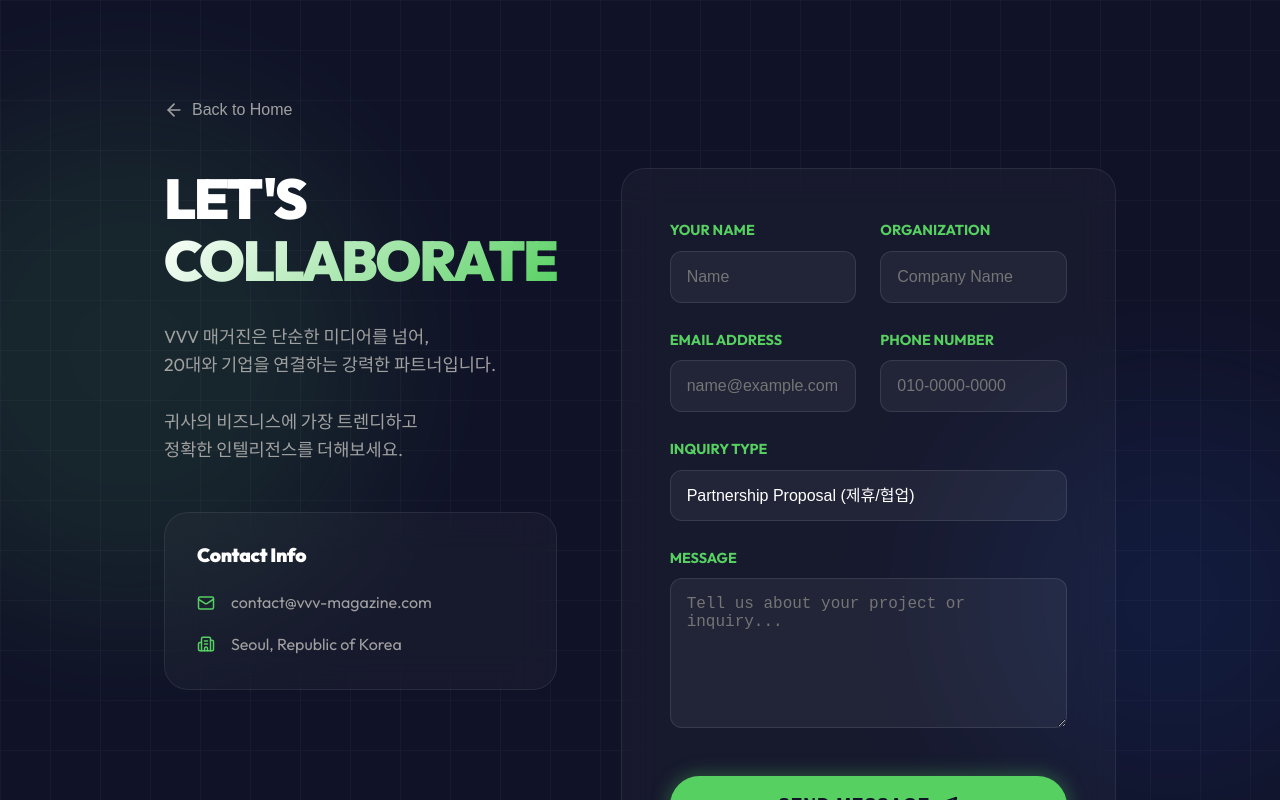
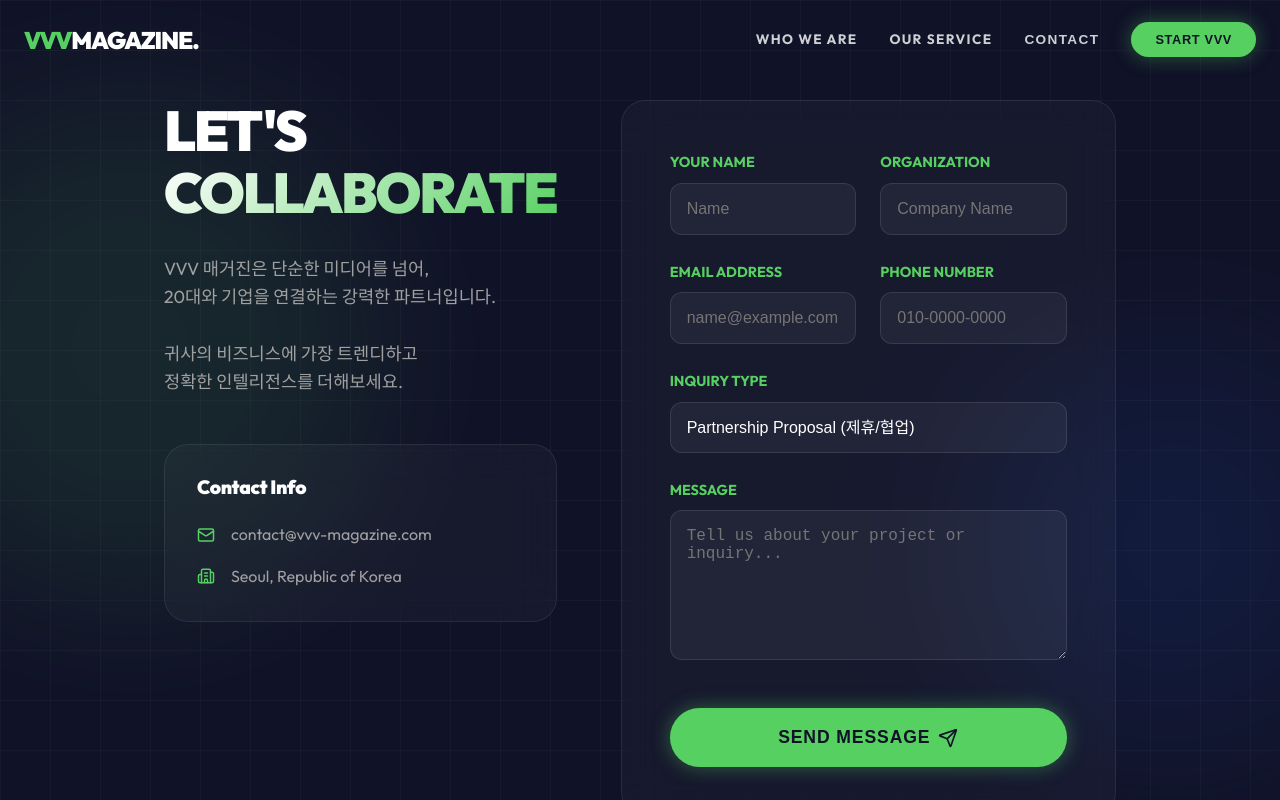
Before and after one commit to sojeong-im/vvv-magazine, a React (Vite) app: page /contact in a window 1280 px wide. Shown: the top 800 px of the page. Built offline with nearby package versions, Linux system fonts and the light colour scheme.

Commit message:
Add global Navbar and Footer across all pages

```diff
--- a/src/App.jsx
+++ b/src/App.jsx
@@ -10,11 +10,9 @@
 import ServicePage from './components/ServicePage';
 const Home = () => (
   <>
-    <Navbar />
     <Hero />
     <About />
     <Service />
-    <Footer />
   </>
 );
 
@@ -22,18 +20,19 @@
   const { pathname } = useLocation();
 
   useEffect(() => {
-    // console.log("VVV Magazine v2.0 - Loaded");
     window.scrollTo(0, 0);
   }, [pathname]);
 
   return (
     <div className="App">
+      <Navbar />
       <Routes>
         <Route path="/" element={<Home />} />
         <Route path="/service" element={<ServicePage />} />
         <Route path="/contact" element={<ContactPage />} />
         <Route path="/join" element={<JoinPage />} />
       </Routes>
+      <Footer />
     </div>
   );
 }
--- a/src/components/ContactPage.jsx
+++ b/src/components/ContactPage.jsx
@@ -68,26 +68,6 @@
             <div className="floating-shape shape-2" style={{ bottom: '20%', opacity: 0.1 }}></div>
 
             <div className="container" style={{ position: 'relative', zIndex: 10, maxWidth: '1000px' }}>
-                <button
-                    onClick={() => navigate('/')}
-                    style={{
-                        background: 'none',
-                        border: 'none',
-                        color: 'var(--text-muted)',
-                        display: 'flex',
-                        alignItems: 'center',
-                        gap: '0.5rem',
-                        cursor: 'pointer',
-                        marginBottom: '3rem',
-                        fontSize: '1rem',
-                        transition: 'color 0.3s'
-                    }}
-                    onMouseOver={(e) => e.target.style.color = 'var(--primary)'}
-                    onMouseOut={(e) => e.target.style.color = 'var(--text-muted)'}
-                >
-                    <ArrowLeft size={20} /> Back to Home
-                </button>
-
                 <div style={{ display: 'grid', gridTemplateColumns: '1fr 1.5fr', gap: '4rem' }}>
 
                     {/* Left Column: Info */}
--- a/src/components/JoinPage.jsx
+++ b/src/components/JoinPage.jsx
@@ -42,22 +42,6 @@
             <div className="bg-grid"></div>
 
             <div className="container" style={{ position: 'relative', zIndex: 10, maxWidth: '800px' }}>
-                <button
-                    onClick={() => navigate('/')}
-                    style={{
-                        background: 'none',
-                        border: 'none',
-                        color: 'var(--text-muted)',
-                        display: 'flex',
-                        alignItems: 'center',
-                        gap: '0.5rem',
-                        cursor: 'pointer',
-                        marginBottom: '2rem'
-                    }}
-                >
-                    <ArrowLeft size={20} /> Back to Base
-                </button>
-
                 {/* Progress Bar */}
                 <div style={{ display: 'flex', gap: '10px', marginBottom: '3rem' }}>
                     {[1, 2, 3].map((s) => (
```
